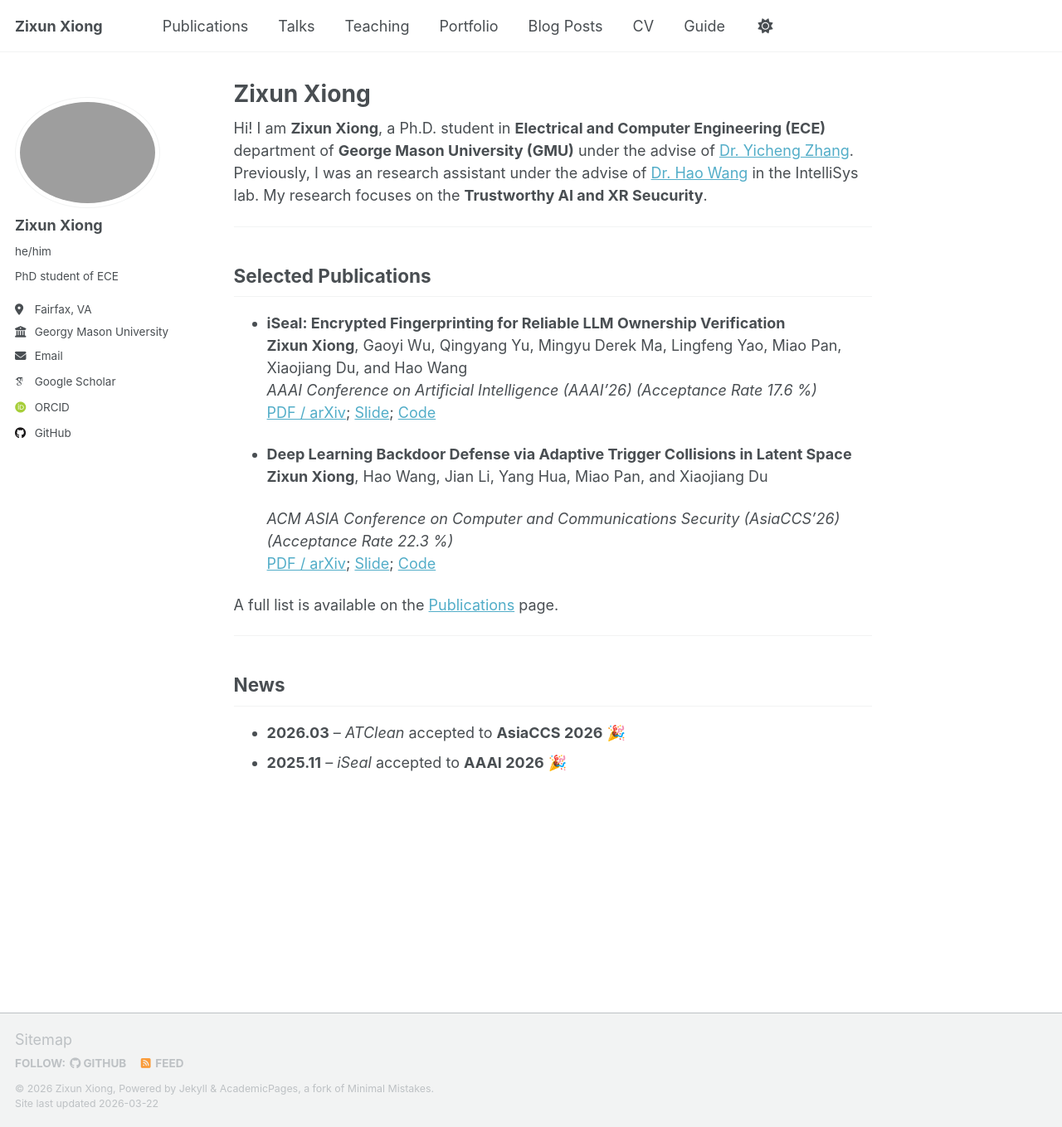
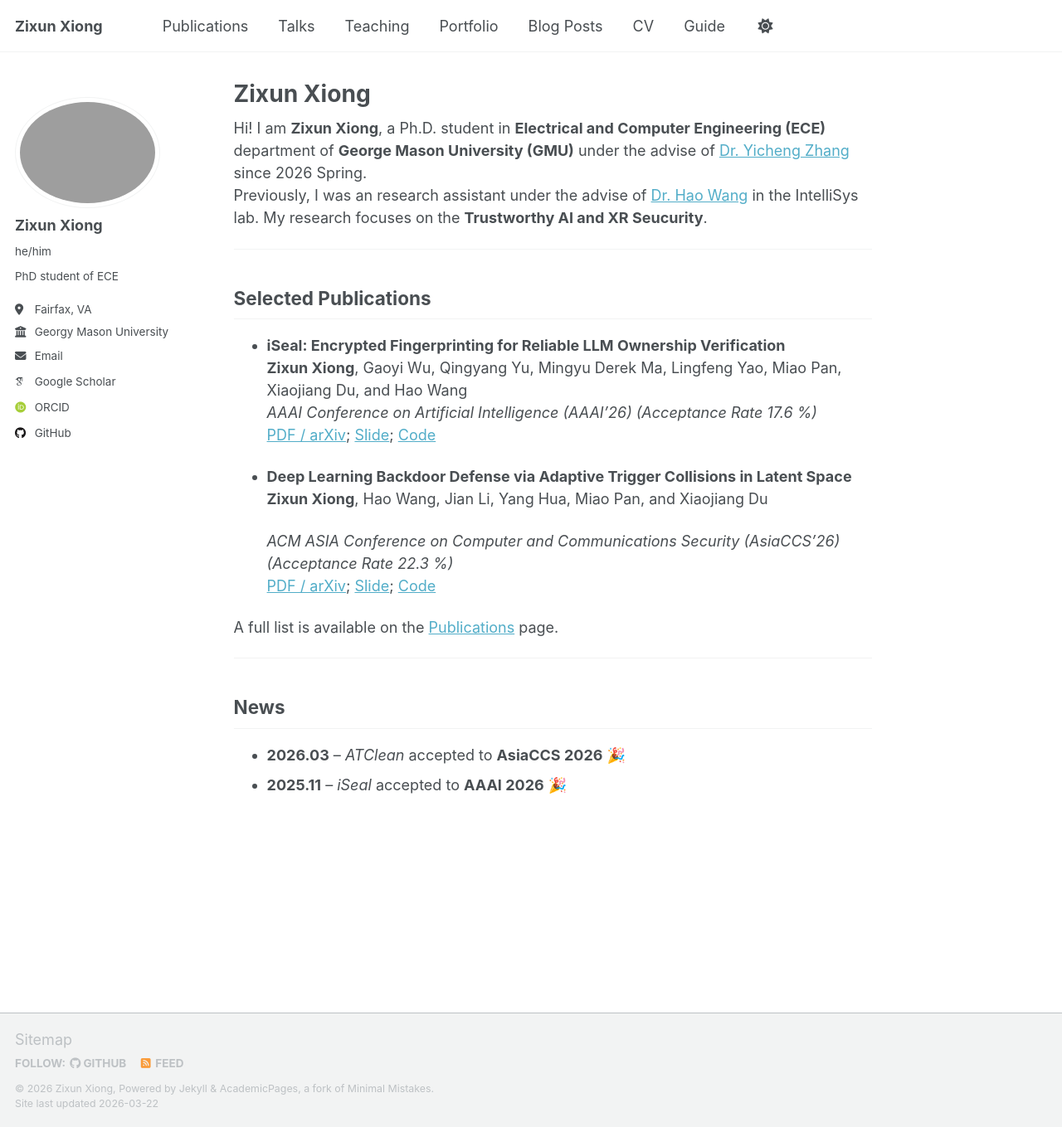
Before and after one commit to kitaharasetusna/zixun-xiong.github.io, a Jekyll site: the page built from _pages/about.md, in a window 1280 px wide and 1359 px high. Shown: the whole window at 83% size. Built offline with Jekyll 4.4.1, drawn with Linux system fonts in a browser that asks for light colours; some web fonts are replaced; a script that is not in the unit is left out.

Commit message:
Update about.md

```diff
--- a/_pages/about.md
+++ b/_pages/about.md
@@ -7,7 +7,7 @@ redirect_from:
   - /about.html
 ---
 
-Hi! I am **Zixun Xiong**, a Ph.D. student in **Electrical and Computer Engineering (ECE)** department of **George Mason University (GMU)** under the advise of [Dr. Yicheng Zhang](https://yichez.site/).
+Hi! I am **Zixun Xiong**, a Ph.D. student in **Electrical and Computer Engineering (ECE)** department of **George Mason University (GMU)** under the advise of [Dr. Yicheng Zhang](https://yichez.site/) since 2026 Spring.
 Previously, I was an research assistant under the advise of [Dr. Hao Wang](https://intellisys.haow.us/publications/) in the IntelliSys lab.
 My research focuses on the **Trustworthy AI and XR Seucurity**.
 
```
